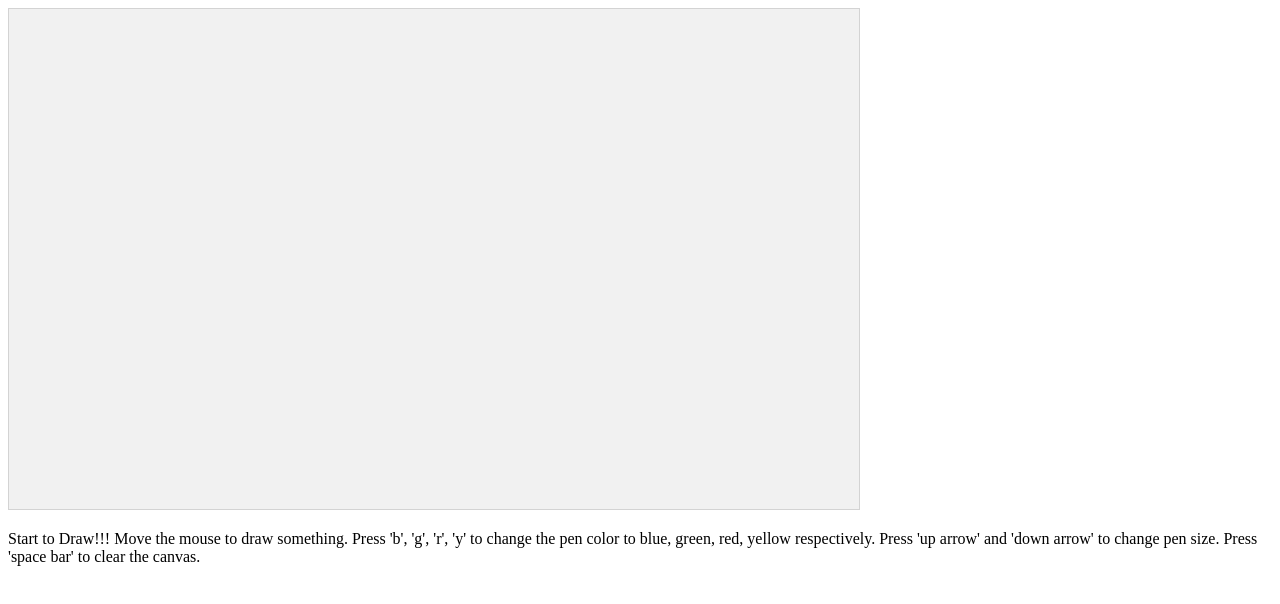
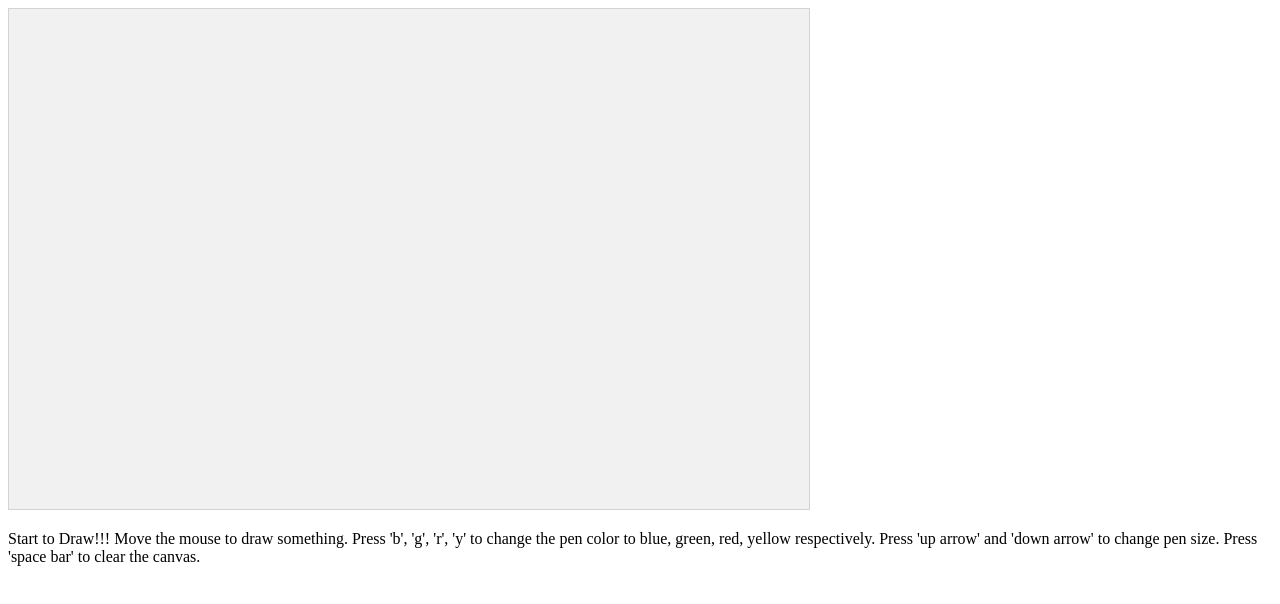
Before and after one commit to ZhenhuaGuo/class_exercise, a plain HTML site: page index.html in a window 1280 px wide. Drawn offline with Linux system fonts and the light colour scheme.

Commit message:
Update index.html

```diff
--- a/index.html
+++ b/index.html
@@ -24,7 +24,7 @@
         var myGameArea = {
             canvas: document.createElement("canvas"),
             start: function () {
-                this.canvas.width = 850;
+                this.canvas.width = 800;
                 this.canvas.height = 500;
                 this.context = this.canvas.getContext("2d");
                 document.body.insertBefore(this.canvas, document.body.childNodes[0]);
```
